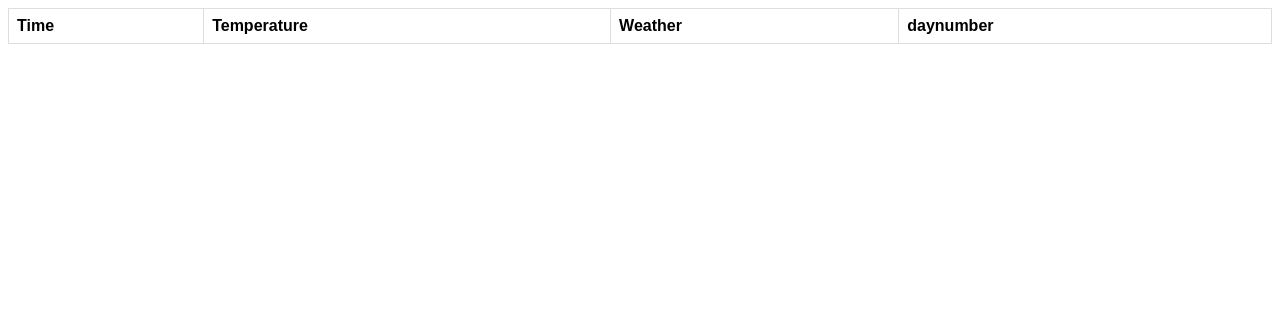
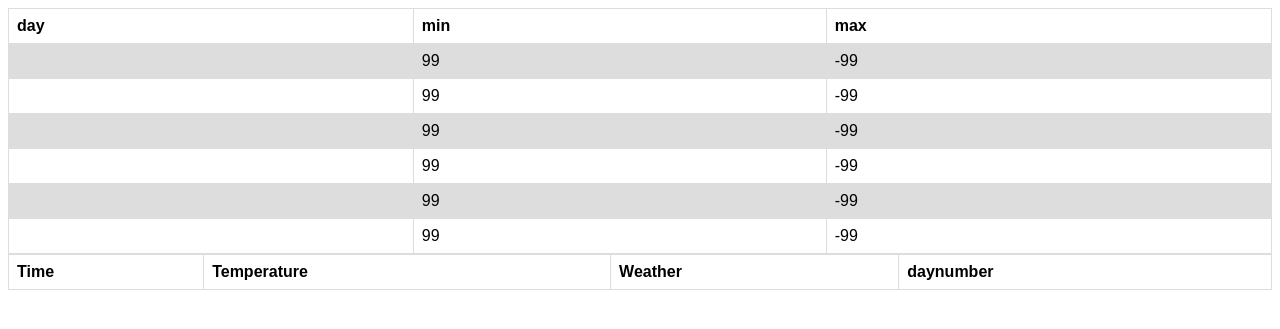
Before and after one commit to Alexcrouc/gweather, a Flask app: page /results in a window 1280 px wide. Shown: the top 329 px of the page. Run offline with Flask 3, Linux system fonts and the light colour scheme; data that the repository does not hold is empty.

Commit message:
daily data

```diff
--- a/app.py
+++ b/app.py
@@ -32,25 +32,21 @@ def results():
     description = forecast_list[0]['weather'][0]['description']
     wind_speed = forecast_list[0]['wind']['speed']
     first_time = datetime.fromtimestamp(forecast_list[0]['dt'])
+    daily_min = list([99] * 6)
+    daily_max = list([-99] * 6)
+    daily_name = list([''] * 6)
     for forecast in forecast_list:
-        print(forecast['dt_txt'])
         dt = datetime.fromtimestamp(forecast['dt'])
         forecast['time'] = dt.strftime('%a %d %b, %I %p')
-        forecast['daynumber'] = dt.day - first_time.day
-        print(forecast['main']['temp_min'])
-        print(forecast['main']['temp_max'])
-    my_list = [location, timezone, timestamp, date_time, temp, description, wind_speed]
-    print(my_list)
-
-    # startdictionary
-    weather_dict = {
-        "location": location,
-        "timezone": timezone,
-        "wind_speed": wind_speed,
-        "temp": temp,
-        "timestamp": timestamp
-    }
-    return render_template("home.html", data = location_response, weather_data=my_list, weather_dict=weather_dict)
+        day_number = dt.day - first_time.day
+        forecast['daynumber'] = day_number
+        temp_min = forecast['main']['temp_min']
+        temp_max = forecast['main']['temp_max']
+        daily_min[day_number] = min(daily_min[day_number], temp_min)
+        daily_max[day_number] = max(daily_max[day_number], temp_max)
+        daily_name[day_number] = dt.strftime('%a')
+    daily_data = zip(daily_name, daily_min, daily_max)
+    return render_template("home.html", data = location_response, daily_data = daily_data)
 
 if __name__ == '__main__':
     app.run(debug=True)
--- a/templates/home.html
+++ b/templates/home.html
@@ -28,6 +28,20 @@
     <body>
         <table>
             <tr>
+                <th>day</th>
+                <th>min</th>
+                <th>max</th>
+            </tr>
+            {% for day in daily_data %}
+            <tr>
+                <td>{{ day[0] }}</td>
+                <td>{{ '%.0f' % day[1] }}</td>
+                <td>{{ '%.0f' %day[2] }}</td>
+            </tr>
+            {% endfor %}
+        </table>
+        <table>
+            <tr>
                 <th>Time</th>
                 <th>Temperature</th>
                 <th>Weather</th>
```
